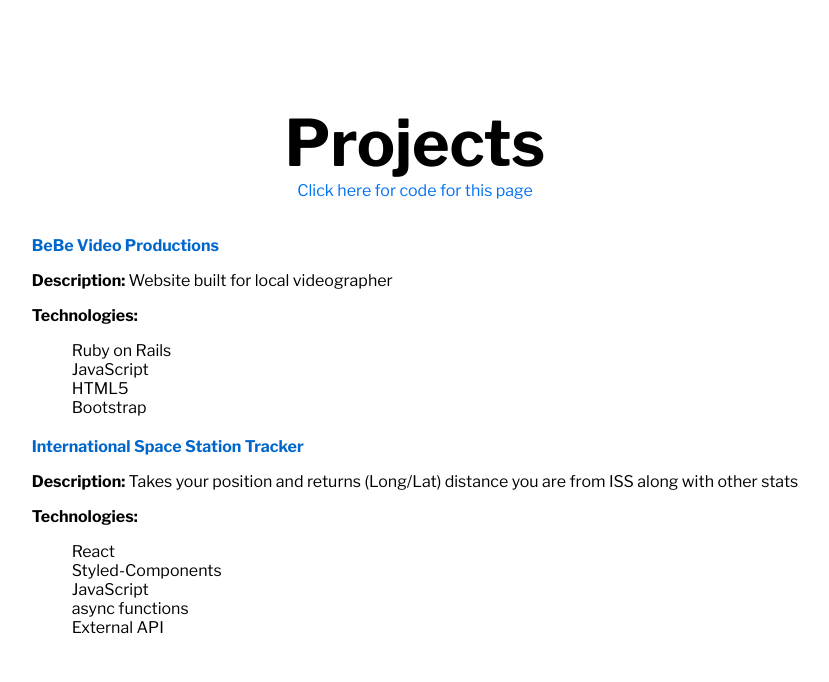
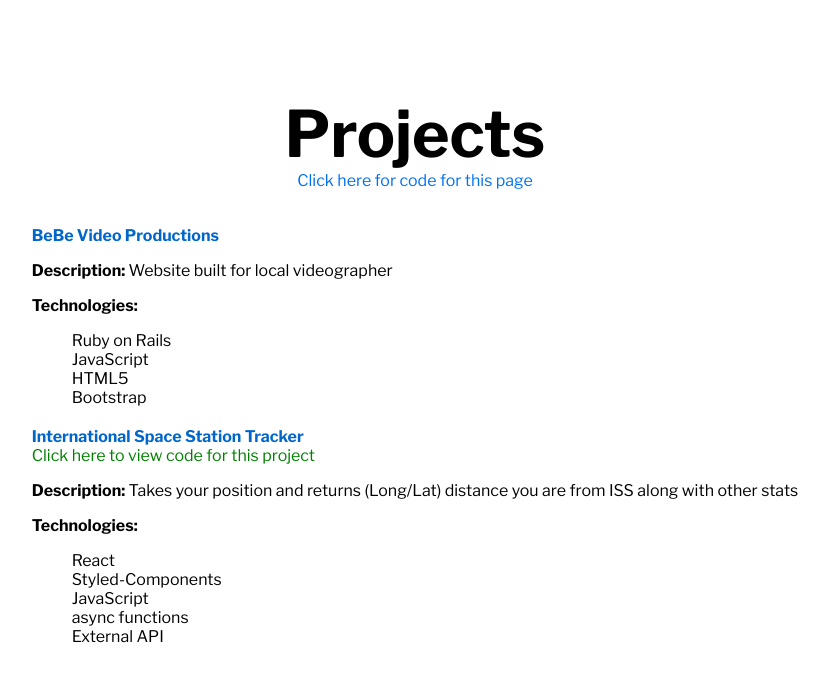
Before and after one commit to tannerabread/resume, a Next.js app: page /projects in a window 1280 px wide. Shown: the top 682 px of the page, without its empty margins (225-1054 px from the left). Built offline with nearby package versions, Linux system fonts and the light colour scheme.

Commit message:
restyled projects page to include links to code if applicable

```diff
--- a/src/data/projects.json
+++ b/src/data/projects.json
@@ -8,6 +8,7 @@
   {
     "name": "International Space Station Tracker",
     "url": "https://legendary-octo-umbrella.marijunjnja.vercel.app/",
+    "code": "https://github.com/tannerabread/legendary-octo-umbrella",
     "description": "Takes your position and returns (Long/Lat) distance you are from ISS along with other stats",
     "technologies": ["React", "Styled-Components", "JavaScript", "async functions", "External API"]
   }
--- a/src/pages/projects/index.js
+++ b/src/pages/projects/index.js
@@ -12,12 +12,22 @@
         subheading="Click here for code for this page"
         href="https://github.com/tannerabread/resume/blob/main/src/pages/projects/index.js"
       />
+
       <ul className={styles.List}>
         {projects.map((project, i) => (
           <li key={i}>
-            <a href={project.url} target="_blank" rel="noreferrer">
+            <a href={project.url} target="_blank" rel="noreferrer" className={styles.ProjectList}>
               {project.name}
             </a>
+            {project.code ?
+              <>
+                <br />
+                <a href={project.code} target="_blank" rel="noreferrer" className={styles.CodeLink}>
+                  Click here to view code for this project
+                </a>
+              </>
+              : ""
+            }
             <p><strong>Description: </strong>{project.description}</p>
             <p><strong>Technologies:</strong></p>
               <ul className={styles.TechnologyList}>
--- a/src/pages/projects/projects.module.scss
+++ b/src/pages/projects/projects.module.scss
@@ -1,8 +1,9 @@
 .List {
   list-style-type: none;
   padding: 20px;
+}
 
-  li a {
+.ProjectList {
   color: #0066CC;
   font-weight: bold;
 
@@ -14,9 +15,19 @@
     color: #336666;
   }
 }
-}
 
 .TechnologyList {
   list-style-type: none;
   padding-bottom: 20px;
 }
+
+.CodeLink {
+  color: green;
+  font-weight: normal;
+
+  &:visited,
+  &:active,
+  &:hover {
+    color: green;
+  }
+}
```
Lines whose indentation alone changed are shown as unchanged.
